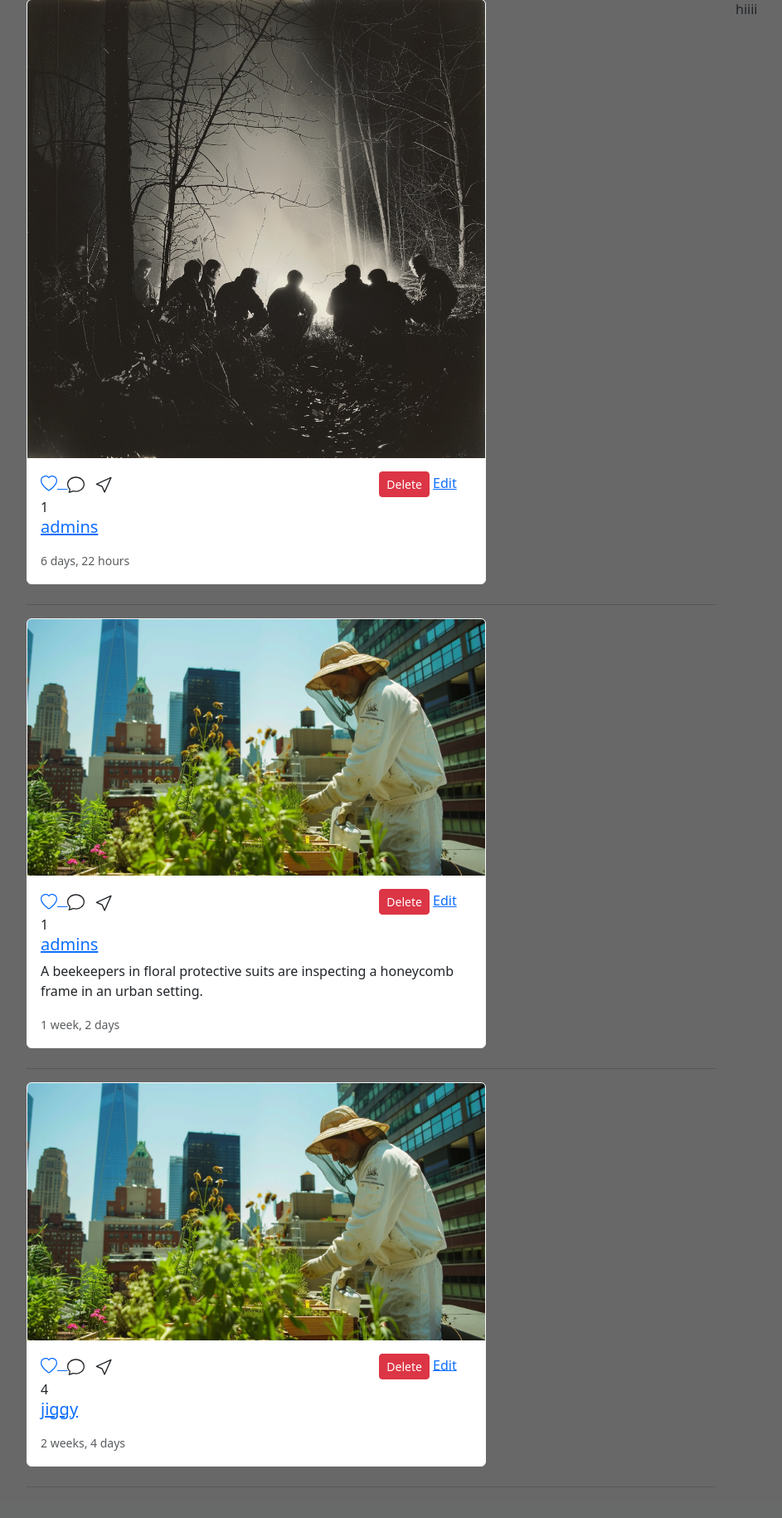
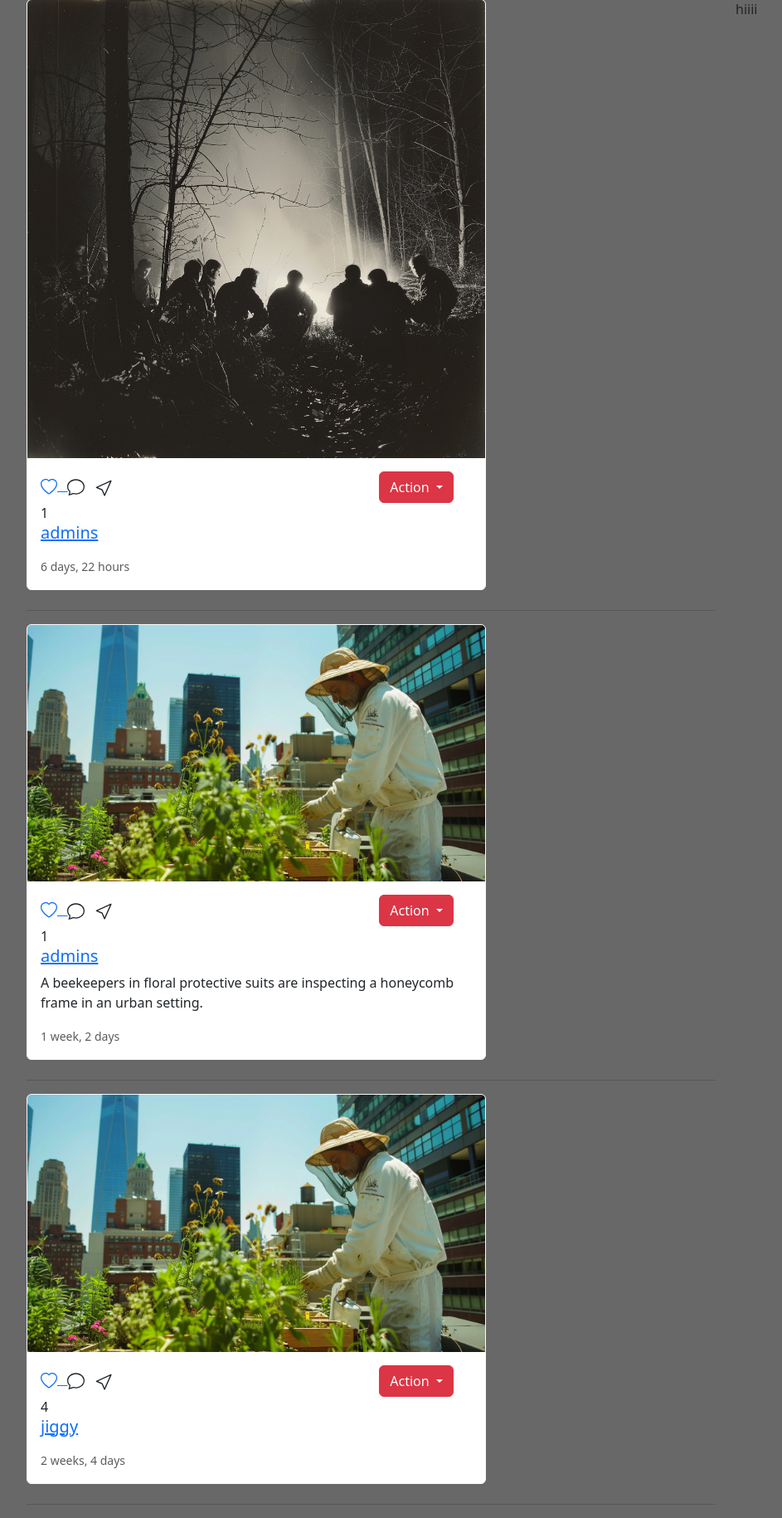
Before and after one commit to jiggyboy1/social_media-clone, a Django app: page / in a window 1280 px wide. Shown: the part 57-1886 px from the top of the page at 83% size, without its empty margins (50-993 px from the left). Before the commit the page ends 1849 px from the top, so only its background shows below. Run offline with Django 5.2, Linux system fonts and the light colour scheme; data comes from the database, SQL or seed files in the repository; both versions use the stored data as it was after the commit.

Commit message:
initial commit

```diff
--- a/templates/home.html
+++ b/templates/home.html
@@ -22,8 +22,15 @@
                         <svg xmlns="http://www.w3.org/2000/svg" width="22" height="22" fill="currentColor" class="bi bi-cursor" viewBox="0 0 16 16">
                             <path d="M14.082 2.182a.5.5 0 0 1 .103.557L8.528 15.467a.5.5 0 0 1-.917-.007L5.57 10.694.803 8.652a.5.5 0 0 1-.006-.916l12.728-5.657a.5.5 0 0 1 .556.103zM2.25 8.184l3.897 1.67a.5.5 0 0 1 .262.263l1.67 3.897L12.743 3.52z"/>
                         </svg> &nbsp; &nbsp; &nbsp; &nbsp; &nbsp; &nbsp; &nbsp; &nbsp; &nbsp; &nbsp; &nbsp; &nbsp; &nbsp; &nbsp; &nbsp; &nbsp; &nbsp; &nbsp; &nbsp; &nbsp; &nbsp; &nbsp; &nbsp; &nbsp; &nbsp; &nbsp; &nbsp; &nbsp; &nbsp; &nbsp; &nbsp; &nbsp; &nbsp; &nbsp; &nbsp; &nbsp; &nbsp; &nbsp;
-                            <a href="{% url 'delete' post.id %}" class="btn  btn-sm btn-danger"  >Delete</a>
-                            <a href="{% url 'update_upload' post.id%}">Edit</a>
+                            <div class="btn-group">
+                                <button type="button" class="btn btn-danger dropdown-toggle" data-bs-toggle="dropdown" aria-expanded="false">
+                                  Action
+                                </button>
+                                <ul class="dropdown-menu">
+                                  <li><a class="dropdown-item" href="{% url 'update_upload' post.id%}">Edit</a></li>
+                                  <li><a class="dropdown-item" href="{% url 'delete' post.id %}">Delete</a></li>
+                                </ul>
+                              </div>
 
                     </div>
                     {{post.likes}}
--- a/templates/profile.html
+++ b/templates/profile.html
@@ -20,6 +20,6 @@
 
 {% endif %}
 
-{{request.user}}
+{{user}}
 
 {% endblock content %}
```
Also changed, not shown: db.sqlite3.
